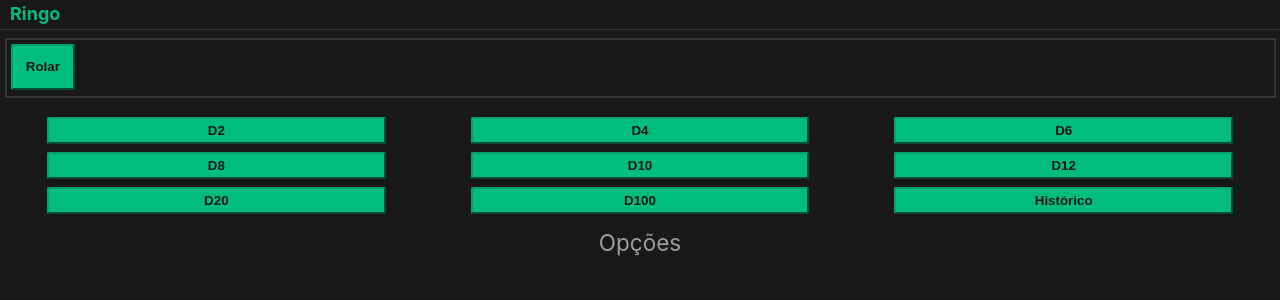
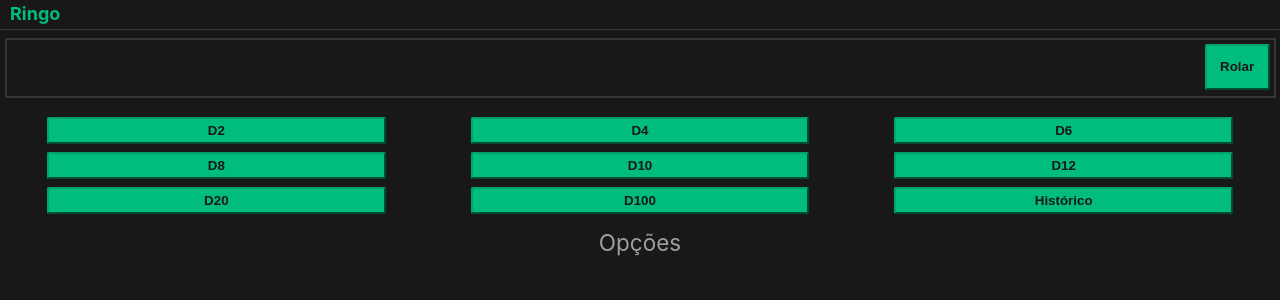
Before and after one commit to ferreira-tb/ringo, a Vue app: page /dice in a window 1280 px wide. Shown: the top 300 px of the page. Built offline with nearby package versions, Linux system fonts and the light colour scheme.

Commit message:
fix DiceRoller.vue

```diff
--- a/src/views/DiceRoller.vue
+++ b/src/views/DiceRoller.vue
@@ -24,7 +24,9 @@ const roll = computed(() => {
 <template>
     <main>
         <div class="result-area">
-            <span v-if="roll">{{ roll }}</span>
+            <div class="result-text">
+                <span v-if="roll">{{ roll }}</span>
+            </div>
             <Button class="roll-button" text="Rolar" />
         </div>
 
@@ -63,7 +65,7 @@ const roll = computed(() => {
     border: 2px var(--color-border) solid;
 }
 
-.result-area span {
+.result-text {
     font-size: 2.5em;
     text-align: center;
     width: 100%;
```
